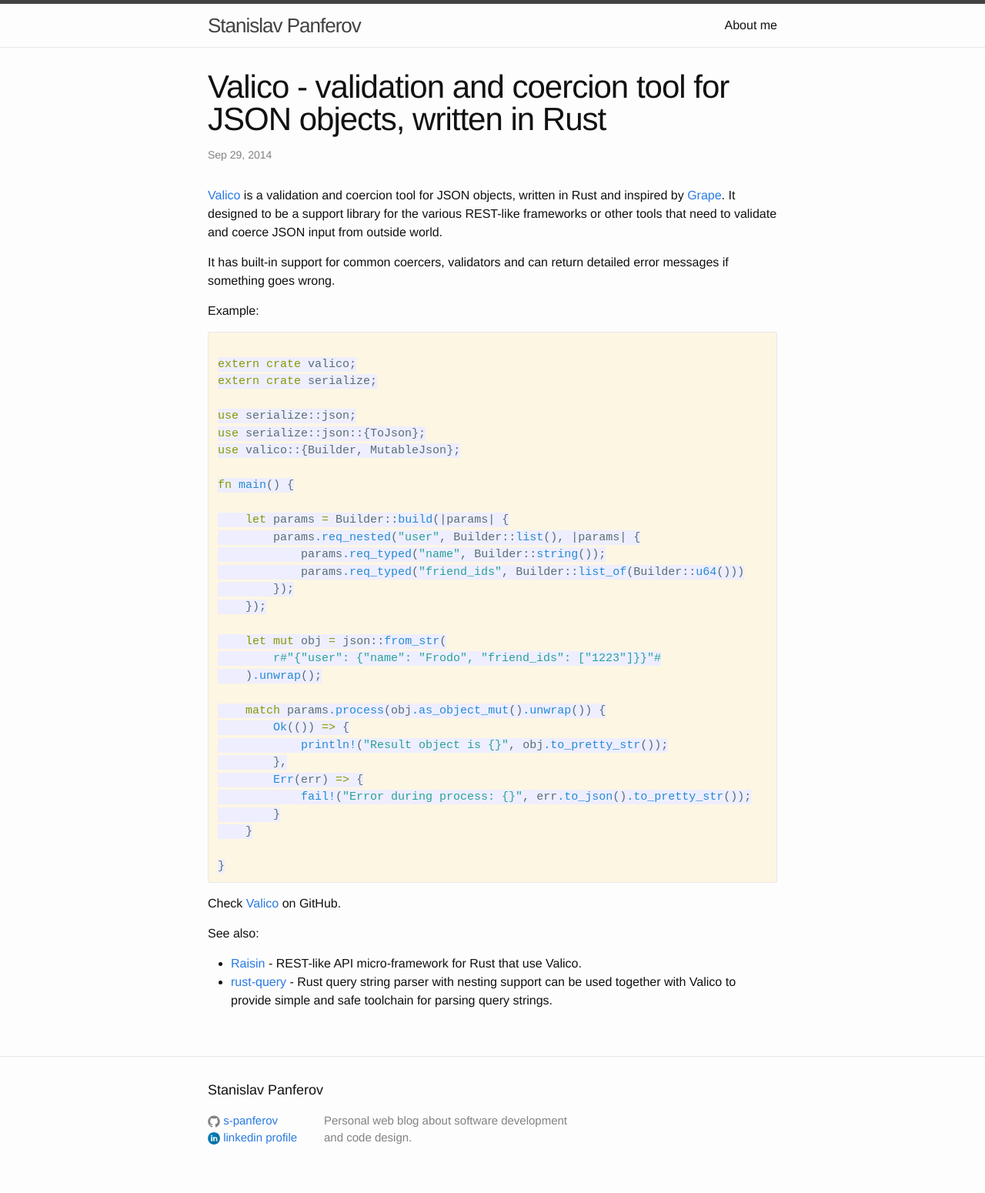
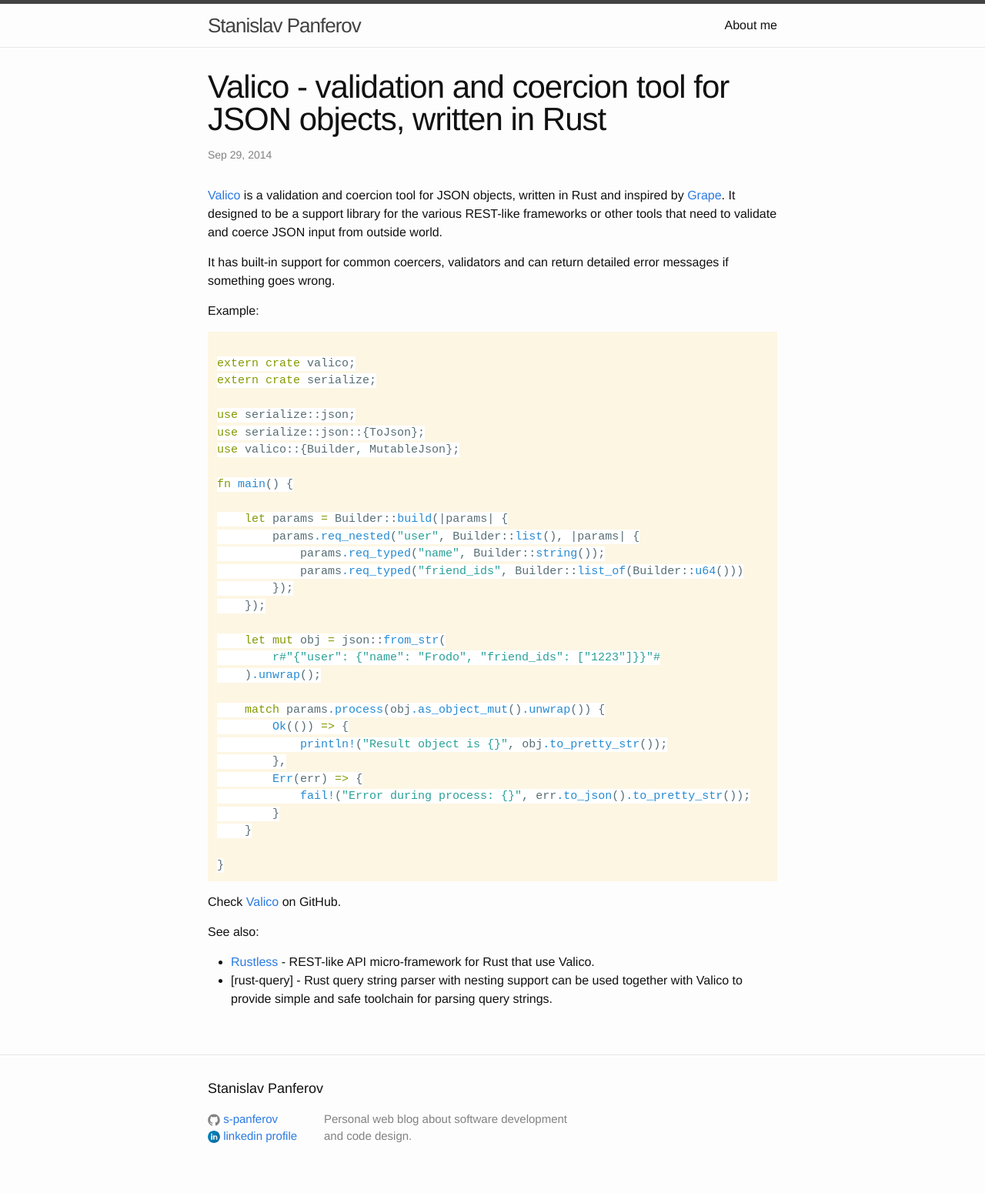
Before and after one commit to s-panferov/s-panferov.github.io, a Jekyll site: the page built from _posts/2014-09-29-valico.markdown, in a window 1280 px wide. Shown: the whole page at 77% size. Built offline with Jekyll 4.4.1, drawn with Linux system fonts in a browser that asks for light colours; Markdown is read by kramdown in place of the engine named in the settings.

Commit message:
Fix links and style

```diff
--- a/_includes/footer.html
+++ b/_includes/footer.html
@@ -57,6 +57,11 @@
 
       <div class="footer-col  footer-col-3">
         <p class="text">{{ site.description }}</p>
+        <span class="icon  icon--github">
+          <script data-gratipay-username="s-panferov"
+                  data-gratipay-widget="button"
+                  src="//gttp.co/v1.js"></script>
+        </span>
       </div>
     </div>
 
--- a/_posts/2014-09-26-rust-query.markdown
+++ b/_posts/2014-09-26-rust-query.markdown
@@ -6,7 +6,7 @@ languages: Rust
 categories:
 ---
 
-Just ended writing **[rust-query]** library.  Use **rust-query** library to parse query-string to corresponding [json] values.
+Just ended writing **[queryst]** library.  Use **queryst** library to parse query-string to corresponding [json] values.
 
 ~~~rust
 use query::parse;
@@ -20,4 +20,4 @@ You can work with raw Json value or decode it to Rust strucure by using serializ
 See more examples in the README on GitHub: [rust-query].
 
 [json]: http://doc.rust-lang.org/serialize/json/index.html
-[rust-query]: https://github.com/s-panferov/rust-query
+[queryst]: https://github.com/rustless/queryst
--- a/_posts/2014-09-29-valico.markdown
+++ b/_posts/2014-09-29-valico.markdown
@@ -48,13 +48,13 @@ fn main() {
 
 Check [Valico] on GitHub.
 
-[Valico]: https://github.com/s-panferov/valico
+[Valico]: https://github.com/rustless/valico
 
 See also:
 
-* [Raisin] - REST-like API micro-framework for Rust that use Valico.
+* [Rustless] - REST-like API micro-framework for Rust that use Valico.
 * [rust-query] - Rust query string parser with nesting support can be used together with Valico to provide simple and safe toolchain for parsing query strings.
 
-[Raisin]: https://github.com/s-panferov/raisin
-[rust-query]: https://github.com/s-panferov/rust-query
+[Rustless]: https://github.com/rustless/rustless
+[queryst]: https://github.com/rustless/queryst
 [Grape]: https://github.com/intridea/grape
--- a/_sass/_base.scss
+++ b/_sass/_base.scss
@@ -127,9 +127,8 @@ blockquote {
 pre,
 code {
     font-size: 15px;
-    border: 1px solid $grey-color-light;
     border-radius: 3px;
-    background-color: #eef;
+    background-color: #fff;
 }
 
 code {
```
Also changed, not shown: 15 other files.
